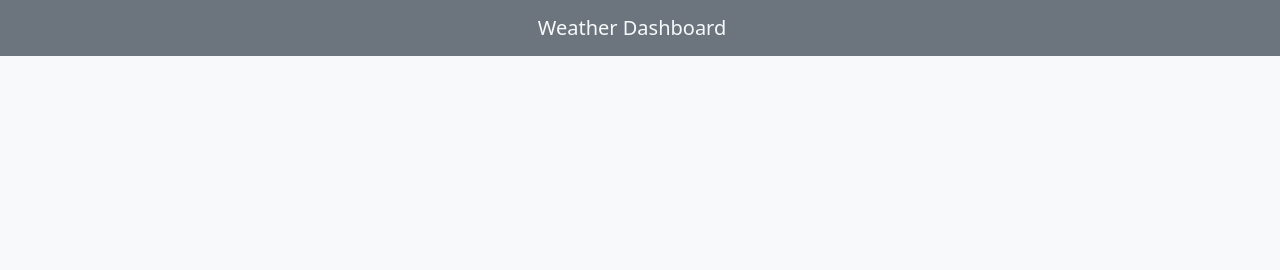
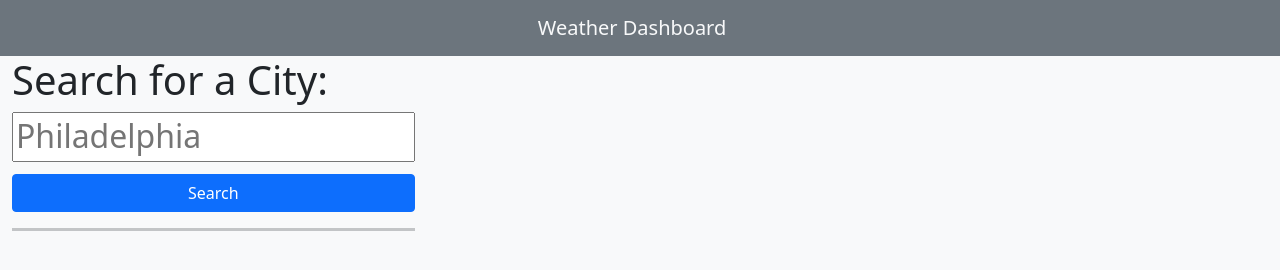
Before and after one commit to MarkCirineo/weather-dashboard, a plain HTML site: page index.html in a window 1280 px wide. Drawn offline with nearby package versions, Linux system fonts and the light colour scheme.

Commit message:
added search section

```diff
--- a/assets/css/style.css
+++ b/assets/css/style.css
@@ -0,0 +1,11 @@
+input {
+    width: 100%;
+    height: 50px;
+    font-size: 32px;
+    padding-bottom: 5px;
+}
+
+.btn {
+    width: 100%;
+    margin-top: 12px;
+}
--- a/index.html
+++ b/index.html
@@ -21,7 +21,10 @@
         <div class="container-fluid bg-light">
             <div class="row vh-100">
                 <div class="mh-100 col-lg-4">
-
+                    <h1>Search for a City:</h1>
+                    <input type="text" placeholder="Philadelphia">
+                    <button class="btn btn-primary">Search</button>
+                    <hr size="5"/>
                 </div>
                 <div class="mh-100 col-lg-8">
 
```
